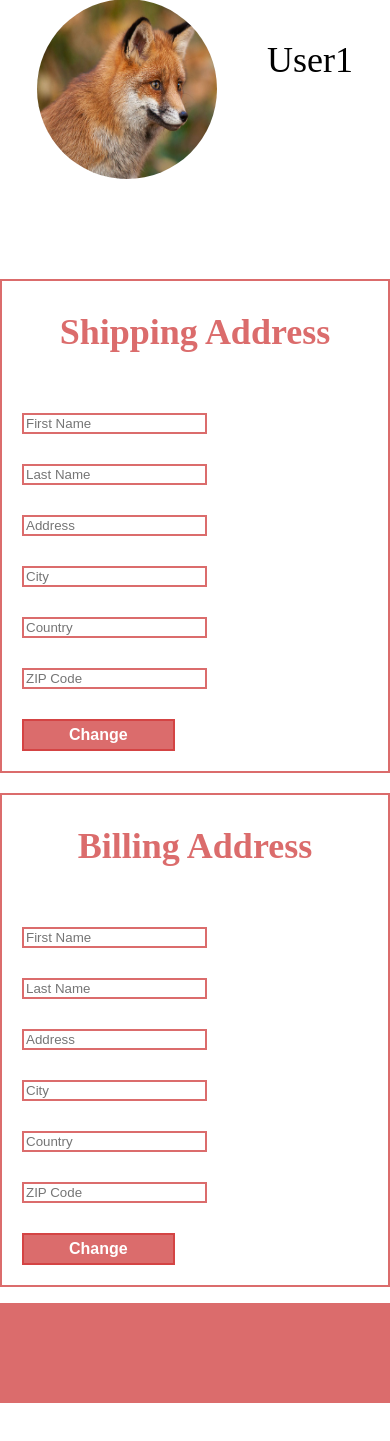
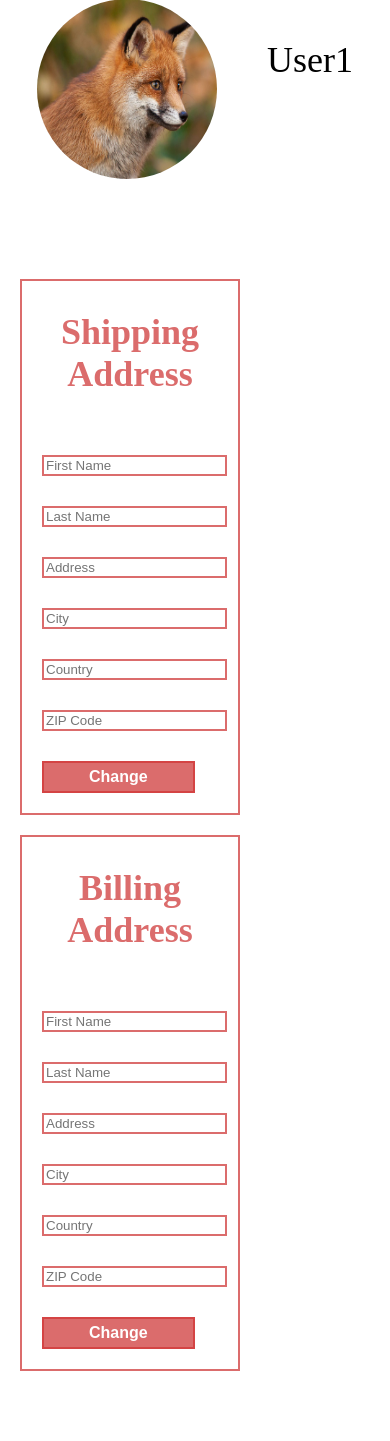
Before and after one commit to ArminL96/LAP_Vorbereitung_IT-LAB_Schuhgeschaeft, a PHP site: page /userprofile.php in a window 390 px wide; the page is wider, and only the part inside the window is pictured. Shown: the part 187-1628 px from the top of that part. Before the commit the page ends 1590 px from the top of that part, so only its background shows below. Run offline with PHP 8.4, Linux system fonts and the light colour scheme; a user stored in the database is signed in; data comes from the database, SQL or seed files in the repository.

Commit message:
Update userprofile_style.css

```diff
--- a/www/style/userprofile_style.css
+++ b/www/style/userprofile_style.css
@@ -1,22 +1,5 @@
-body {
-	margin: 0 auto;
-	height: 100%;
-}
 
-h1 {
-	font-size: 64px;
-	color: #DB6C6C;
-}
 
-h2 {
-	font-size: 36px;
-	color: #DB6C6C;
-}
-
-p {
-	font-size: 16px;
-	color: black;
-}
 /* Buttons */
 .button-style {
 	display: inline-block;
@@ -77,12 +60,16 @@ p {
 	border: 2px solid #DB6C6C;
 	padding: 0px 20px 20px 20px;
 	margin-bottom: 20px;
+	margin-left: 400px;
+	margin-right: 190px;
 }
 
 .profile-billadd {
 	border: 2px solid #DB6C6C;
 	padding: 0px 20px 20px 20px;
-	margin-bottom: 20px;
+	margin-bottom: 70px;
+	margin-left: 400px;
+	margin-right: 190px;
 }
 
 .profile-main input[type=button] {
@@ -98,13 +85,32 @@ input{
 	margin-top: 30px;
 }
 
-/* Footer */
-.container-footer {
-		background: #DB6C6C;
-		height: 100px;
-		clear: both;
-		bottom: 0;
-		display: block;
-		margin: auto;
-		margin-top: -1%;
+@media screen and (max-width: 1200px){
+
+	.profile-shipadd {
+
+	margin-left: 100px;
+	margin-right: 300px;
 }
+	.profile-billadd {
+
+	margin-left: 100px;
+	margin-right: 300px;
+}
+
+}
+
+@media screen and (max-width: 650px){
+
+	.profile-shipadd {
+
+	margin-left: 20px;
+	margin-right: 150px;
+}
+	.profile-billadd {
+
+	margin-left: 20px;
+	margin-right: 150px;
+}
+
+}
```
